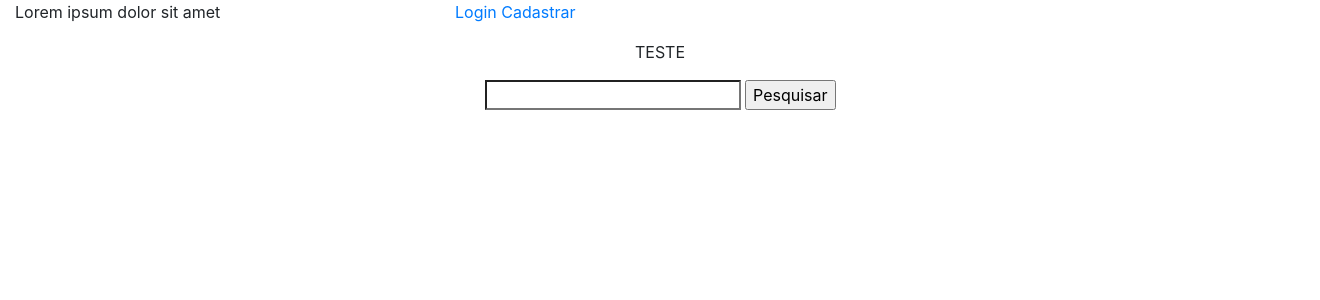
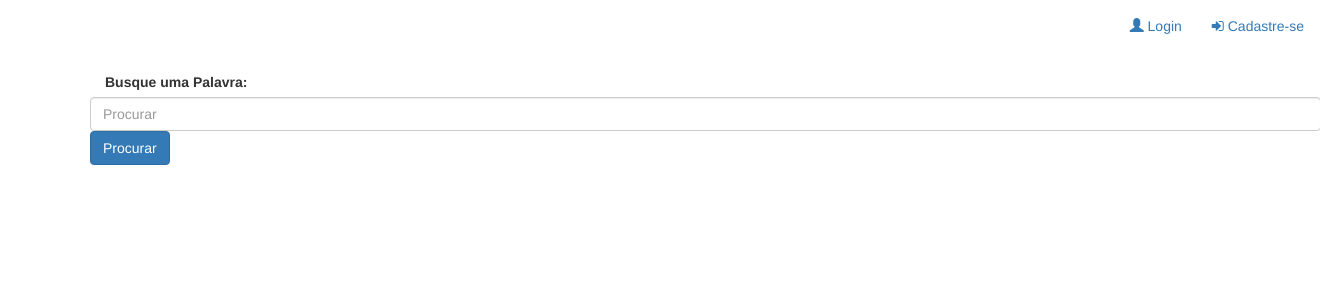
Before and after one commit to maxUmberto/IHC, a PHP site: page / in a window 1320 px wide. Shown: the top 300 px of the page. Run offline with PHP 8.4, Linux system fonts and the light colour scheme; some libraries are stand-ins or nearby versions.

Commit message:
Alterando os links de cadastro e login da página index. Adicionado o arquivo de conexão ao banco de dados

```diff
--- a/index.php
+++ b/index.php
@@ -1,37 +1,64 @@
 <!DOCTYPE html>
-<html>
+<html lang="pt-br">
   <head>
-        <meta charset="utf-8">
-        <title>Repositorio de TI em Libras</title>
-        <link href="css/bootstrap.min.css" rel="stylesheet">
+  <meta http-equiv="Content-Type" content="text/html; charset=utf-8">
+    <meta http-equiv="X-UA-Compatible" content="IE=edge">
+    <meta name="viewport" content="width=device-width, initial-scale=1">
+    <title>LibrasTec</title>
+
+    <!-- Bootstrap -->
+    <link rel="stylesheet" href="https://maxcdn.bootstrapcdn.com/bootstrap/3.3.5/css/bootstrap.min.css">
+    <link rel="stylesheet" href="https://maxcdn.bootstrapcdn.com/font-awesome/4.4.0/css/font-awesome.min.css">
+    <!-- Fim - Bootstrap -->
+
+    <!-- jQuery -->
+    <!-- jQuery (necessary for Bootstrap's JavaScript plugins) -->
+    <script src="https://ajax.googleapis.com/ajax/libs/jquery/1.11.3/jquery.min.js"></script>
+    <!-- Include all compiled plugins (below), or include individual files as needed -->
+    <script src="https://maxcdn.bootstrapcdn.com/bootstrap/3.3.5/js/bootstrap.min.js"></script>
+    <!-- Fim - jQuery -->
+
   </head>
   <body>
-        <script src="https://ajax.googleapis.com/ajax/libs/jquery/1.12.4/jquery.min.js"></script>
-        <script src="js/bootstrap.min.js"></script>
-
+    <nav class="navbar" id="home">
       <div class="container-fluid">
-                <div class="row">
-                    <div class="col-md-4">
-                        <p>Lorem ipsum dolor sit amet</p>
+         <ul class="nav navbar-nav navbar-right">
+         <li class="gly-login"><a data-toggle="modal" data-target="#login"><span class="glyphicon glyphicon-user"></span> Login</a></li>
+         <li class="gly-login"><a data-toggle="modal" data-target="#login"><span class="fa fa-sign-in"></span> Cadastre-se</a></li>
+       </ul>
       </div>
-                    <div class="col-md-3">
-                        <a href="#">Login</a>
-                        <a href="#">Cadastrar</a>
+    </nav>
+    <!-- Modal -->
+      <div class="modal fade" id="login" role="dialog">
+        <div class="modal-dialog">
+          <!-- Modal conteúdo-->
+          <div class="modal-content">
+            <div class="modal-header">
+              <button type="button" class="close" data-dismiss="modal">&times;</button>
+              <h4 class="modal-title text-center">Login</h4>
             </div>
+            <div class="modal-body">
+              <form action="login.php" method="post" name="form2">
+                  <div class="form-group">
+                    <input type="email" class="form-control inscricao-input" id="email" name="email" placeholder="E-mail" required>
                   </div>
-                <div class="text-center"
-                      <p>TESTE</p>
-                </di>
-                <div class="center-block">
-                  <div class="center-block">
-                    <form class="" action="index.html"class="barra_pesquisa" method="post">
-                      <input type="search" name="pesquisa" value="">
-                      <input type="submit" name="enviar"  value="Pesquisar">
+                  <div class="form-group">
+                    <input type="password" class="form-control inscricao-input" id="senha" name="senha" placeholder="Senha" required>
+                  </div>
+                  <button type="submit" name="submit" class="btn btn-me-inscrever center-block">Entrar</button>
               </form>
             </div>
           </div>
         </div>
+      </div>
+      <!-- Fim Modal -->
 
-
+      <div class="container">
+        <form action="pesquisa.php" method="post">
+            <label class="col-sm-2 col-form-label">Busque uma Palavra:</label>
+              <input type="text" id="procurar" name="procurar" style="width:108%;" class="form-control" placeholder="Procurar"/>
+              <input type="submit" class="btn btn-primary" value="Procurar"/>
+          </form>
+        </div>
   </body>
 </html>
```
Also changed, not shown: connection.php (added, +9 -0 lines). Lines whose indentation alone changed are shown as unchanged.
